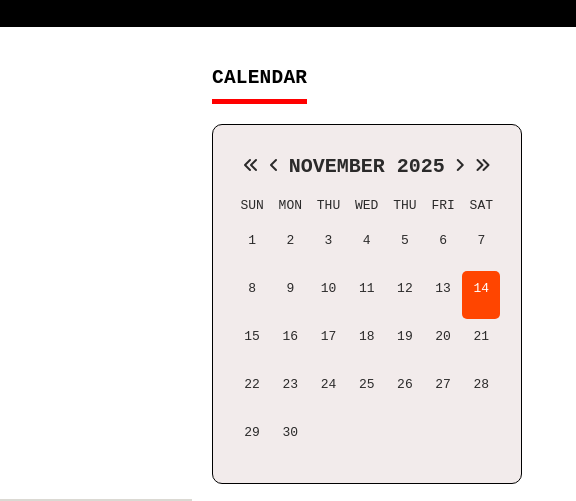
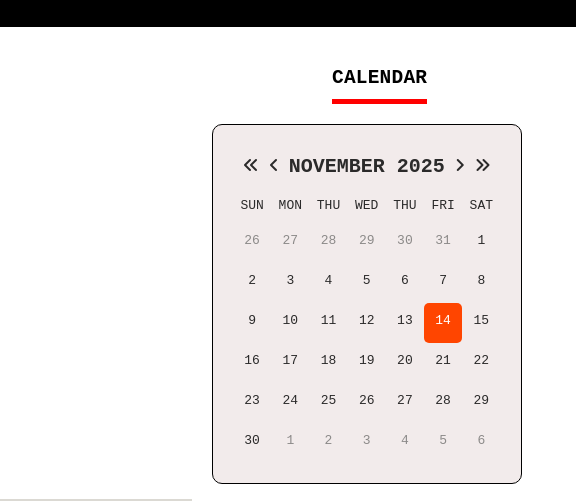
Before and after one commit to janrelle24/cbrWebsite, a plain HTML site: page index.html in a window 1280 px wide. Shown: the part 836-1337 px from the top of the page, 704-1280 px from the left. Drawn offline with Linux system fonts and the light colour scheme.

Commit message:
create functions on calender

```diff
--- a/script.js
+++ b/script.js
@@ -46,6 +46,15 @@ document.addEventListener("DOMContentLoaded", () =>{
         monthYear.textContent = `${months[month]} ${year}`;
 
         daysContainer.innerHTML = '';
+        //previous month's dates
+
+        const prevMonthsLastDay = new Date(year, month, 0).getDate();
+        for(let i = firstDay; i > 0; i--){
+            const dayDiv = document.createElement('div');
+            dayDiv.textContent = prevMonthsLastDay - i + 1;
+            dayDiv.classList.add('fade');
+            daysContainer.appendChild(dayDiv);
+        }
         //current months date
         for(let i = 1; i <= lastDay; i++){
             const dayDiv = document.createElement('div');
@@ -55,6 +64,14 @@ document.addEventListener("DOMContentLoaded", () =>{
             }
             daysContainer.appendChild(dayDiv);
         }
+        //next months date
+        const nextMonthStartDay = 7 - new Date(year, month + 1, 0).getDay() - 1;
+        for(let i = 1; i <= nextMonthStartDay; i++){
+            const dayDiv = document.createElement('div');
+            dayDiv.textContent = i;
+            dayDiv.classList.add('fade');
+            daysContainer.appendChild(dayDiv);
+        }
     }
     renderCalendar(currentDate);
 });
--- a/styles.css
+++ b/styles.css
@@ -240,7 +240,7 @@ body {
     border: none;
 }
 /*end video container*/
-/*start metting container*/
+/*start meeting container*/
 .meetings{
     width: 30%;
     padding: 20px;
@@ -257,6 +257,7 @@ body {
     padding-bottom: 10px;
     letter-spacing: .2px;
     font-weight: 600;
+    margin-left: 120px;
 }
 .calendar{
     border: 1px solid black;
@@ -268,6 +269,7 @@ body {
     padding: 20px;
     height: 100%;
     width: 90%;
+
 }
 .head{
     display: flex;
@@ -310,4 +312,8 @@ body {
     background-color: #ba3c06;
     color: white;
 }
-/*end metting container*/
+.days .fade{
+    color: #8c8a89;
+
+}
+/*end meeting container*/
```
